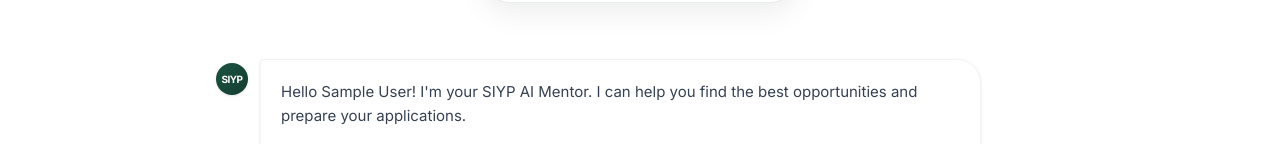
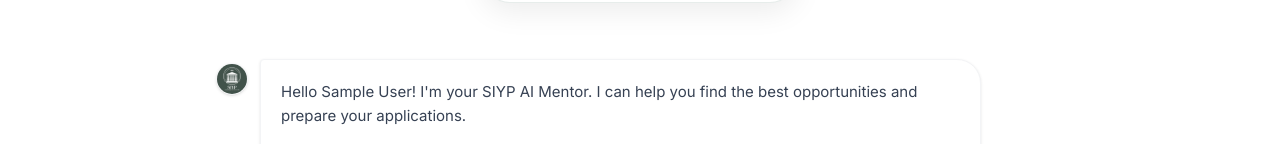
Before and after one commit to Tantawi65/siyp-platform, a React (Vite) app in the folder frontend/: page /ai-mentor in a window 1280 px wide. Shown: the part 195-339 px from the top of the page. Built offline with nearby package versions, Linux system fonts and the light colour scheme; no server answers; sample sign-in values are in the browser's storage.

Commit message:
Replace typography logo with official SIYP logo image in AI Mentor avatars and loading screen

```diff
--- a/frontend/src/pages/AIMentorPage.tsx
+++ b/frontend/src/pages/AIMentorPage.tsx
@@ -172,9 +172,9 @@ const AIMentorPage: React.FC = () => {
       <div className="bg-[#F8F7F4] min-h-screen flex flex-col items-center justify-center font-['Inter',sans-serif]">
         <Navbar />
         <div className="flex flex-col items-center gap-6 animate-pulse mt-20">
-          <div className="w-20 h-20 rounded-2xl bg-gradient-to-br from-[#1B5442] to-[#143d30] flex items-center justify-center shadow-2xl relative overflow-hidden transform rotate-3">
-            <div className="absolute inset-0 bg-white/10 animate-[spin_4s_linear_infinite]" style={{ clipPath: 'polygon(50% 50%, 100% 0, 100% 100%)' }}></div>
-            <span className="text-white text-2xl font-black tracking-tighter relative z-10">SIYP</span>
+          <div className="w-20 h-20 rounded-2xl bg-white flex items-center justify-center shadow-2xl relative overflow-hidden transform rotate-3 border border-gray-100">
+            <div className="absolute inset-0 bg-white/40 animate-[spin_3s_linear_infinite] z-20 backdrop-blur-sm" style={{ clipPath: 'polygon(50% 50%, 100% 0, 100% 100%)' }}></div>
+            <img src="/logo.jpg" alt="SIYP AI" className="w-full h-full object-cover relative z-10" />
           </div>
           <div className="text-center">
             <h2 className="text-xl font-bold text-[#1B5442] tracking-tight mb-2">SIYP AI is waking up...</h2>
@@ -231,8 +231,8 @@ const AIMentorPage: React.FC = () => {
             className={`flex ${msg.role === 'user' ? 'justify-end' : 'justify-start'} animate-fade-in-up`}
           >
             {msg.role === 'assistant' && (
-              <div className="w-8 h-8 rounded-full bg-gradient-to-br from-[#1B5442] to-[#143d30] flex items-center justify-center shrink-0 mr-3 mt-1 shadow-sm hidden sm:flex">
-                <span className="text-white text-[10px] font-black tracking-tighter">SIYP</span>
+              <div className="w-8 h-8 rounded-full bg-white flex items-center justify-center shrink-0 mr-3 mt-1 shadow-sm hidden sm:flex overflow-hidden border border-gray-100">
+                <img src="/logo.jpg" alt="SIYP" className="w-full h-full object-cover" />
               </div>
             )}
 
@@ -261,8 +261,8 @@ const AIMentorPage: React.FC = () => {
 
         {isLoading && (
           <div className="flex justify-start animate-fade-in-up">
-            <div className="w-8 h-8 rounded-full bg-gradient-to-br from-[#1B5442] to-[#143d30] flex items-center justify-center shrink-0 mr-3 mt-1 shadow-sm hidden sm:flex">
-              <span className="text-white text-[10px] font-black tracking-tighter">SIYP</span>
+            <div className="w-8 h-8 rounded-full bg-white flex items-center justify-center shrink-0 mr-3 mt-1 shadow-sm hidden sm:flex overflow-hidden border border-gray-100">
+              <img src="/logo.jpg" alt="SIYP" className="w-full h-full object-cover" />
             </div>
             <div className="bg-white border border-gray-100 rounded-3xl rounded-tl-sm p-5 shadow-md flex items-center gap-3 h-14">
               <div className="flex gap-1.5">
```
